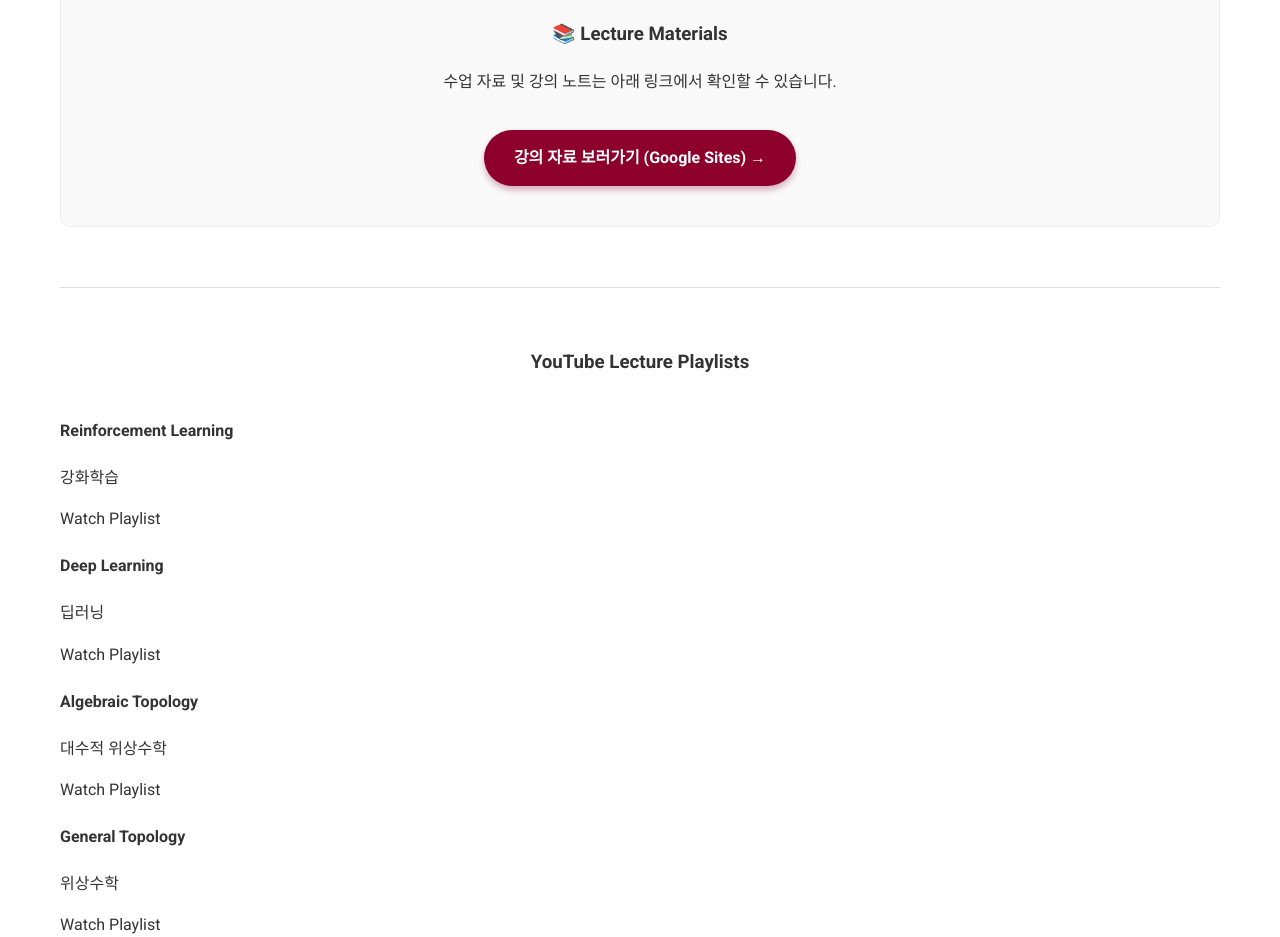
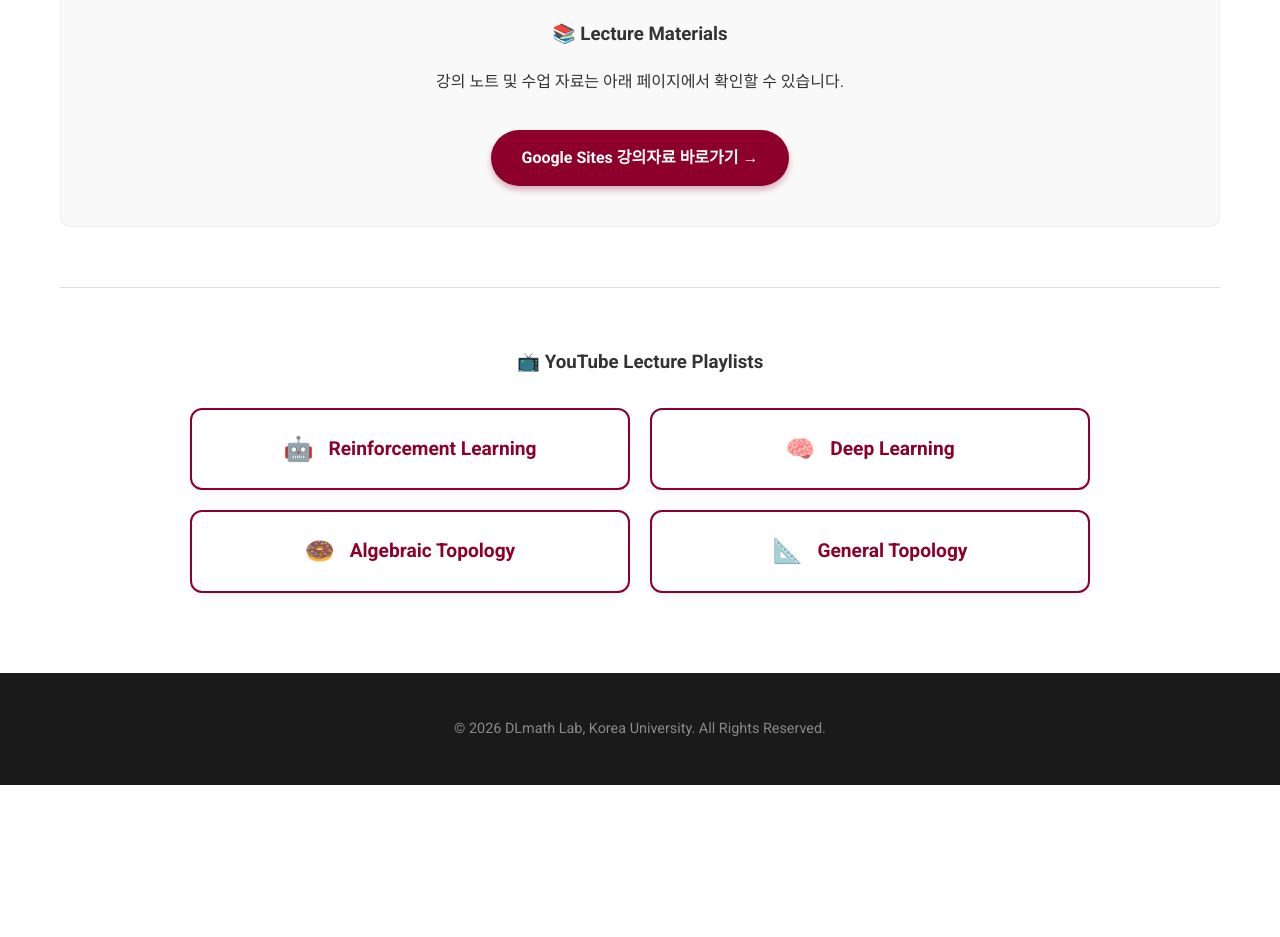
Before and after one commit to city-rat-0721/dlmath-lab.github.io, a plain HTML site: page for_students.html in a window 1280 px wide. Shown: the part 440-1377 px from the top of the page. After the commit the page ends 1225 px from the top, so only its background shows below. Drawn offline with Linux system fonts and the light colour scheme.

Commit message:
Update for_students.html

```diff
--- a/for_students.html
+++ b/for_students.html
@@ -35,41 +35,33 @@
 
             <div class="material-section">
                 <h3>📚 Lecture Materials</h3>
-                <p>수업 자료 및 강의 노트는 아래 링크에서 확인할 수 있습니다.</p>
+                <p>강의 노트 및 수업 자료는 아래 페이지에서 확인할 수 있습니다.</p>
                 <a href="https://sites.google.com/view/seungsangoh/youtube-%EA%B0%95%EC%9D%98-%EC%98%81%EC%83%81" target="_blank" class="main-btn">
-                    강의 자료 보러가기 (Google Sites) &rarr;
+                    Google Sites 강의자료 바로가기 &rarr;
                 </a>
             </div>
 
             <hr style="margin: 60px 0; border: 0; border-top: 1px solid #ddd;">
 
             <div class="video-section">
-                <h3 style="text-align:center; margin-bottom: 40px; color:#333;">YouTube Lecture Playlists</h3>
+                <h3 style="text-align:center; margin-bottom: 30px; color:#333;">📺 YouTube Lecture Playlists</h3>
 
-                <div class="resource-grid">
+                <div class="button-grid">
 
-                    <a href="https://www.youtube.com/watch?v=HXIbrL-glpU&list=PLvbUC2Zh5oJtYXow4jawpZJ2xBel6vGhC" target="_blank" class="course-card">
-                        <h4>Reinforcement Learning</h4>
-                        <p>강화학습</p>
-                        <span class="watch-link">Watch Playlist</span>
+                    <a href="https://www.youtube.com/watch?v=HXIbrL-glpU&list=PLvbUC2Zh5oJtYXow4jawpZJ2xBel6vGhC" target="_blank" class="youtube-btn">
+                        <span class="icon">🤖</span> Reinforcement Learning
                     </a>
 
-                    <a href="https://www.youtube.com/watch?v=dkm0RrmnH4s&list=PLvbUC2Zh5oJvByu9KL82bswYT2IKf0K1M" target="_blank" class="course-card">
-                        <h4>Deep Learning</h4>
-                        <p>딥러닝</p>
-                        <span class="watch-link">Watch Playlist</span>
+                    <a href="https://www.youtube.com/watch?v=dkm0RrmnH4s&list=PLvbUC2Zh5oJvByu9KL82bswYT2IKf0K1M" target="_blank" class="youtube-btn">
+                        <span class="icon">🧠</span> Deep Learning
                     </a>
 
-                    <a href="https://www.youtube.com/watch?v=Lpuhr9M7ufE&list=PLvbUC2Zh5oJt4nGm9jX5egv7fEocQnPoz" target="_blank" class="course-card">
-                        <h4>Algebraic Topology</h4>
-                        <p>대수적 위상수학</p>
-                        <span class="watch-link">Watch Playlist</span>
+                    <a href="https://www.youtube.com/watch?v=Lpuhr9M7ufE&list=PLvbUC2Zh5oJt4nGm9jX5egv7fEocQnPoz" target="_blank" class="youtube-btn">
+                        <span class="icon">🍩</span> Algebraic Topology
                     </a>
 
-                    <a href="https://www.youtube.com/watch?v=6sjt8_vbrzY&list=PLvbUC2Zh5oJty3nPh-MD1K2Nc9p82DoCt" target="_blank" class="course-card">
-                        <h4>General Topology</h4>
-                        <p>위상수학</p>
-                        <span class="watch-link">Watch Playlist</span>
+                    <a href="https://www.youtube.com/watch?v=6sjt8_vbrzY&list=PLvbUC2Zh5oJty3nPh-MD1K2Nc9p82DoCt" target="_blank" class="youtube-btn">
+                        <span class="icon">📐</span> General Topology
                     </a>
 
                 </div>
```
